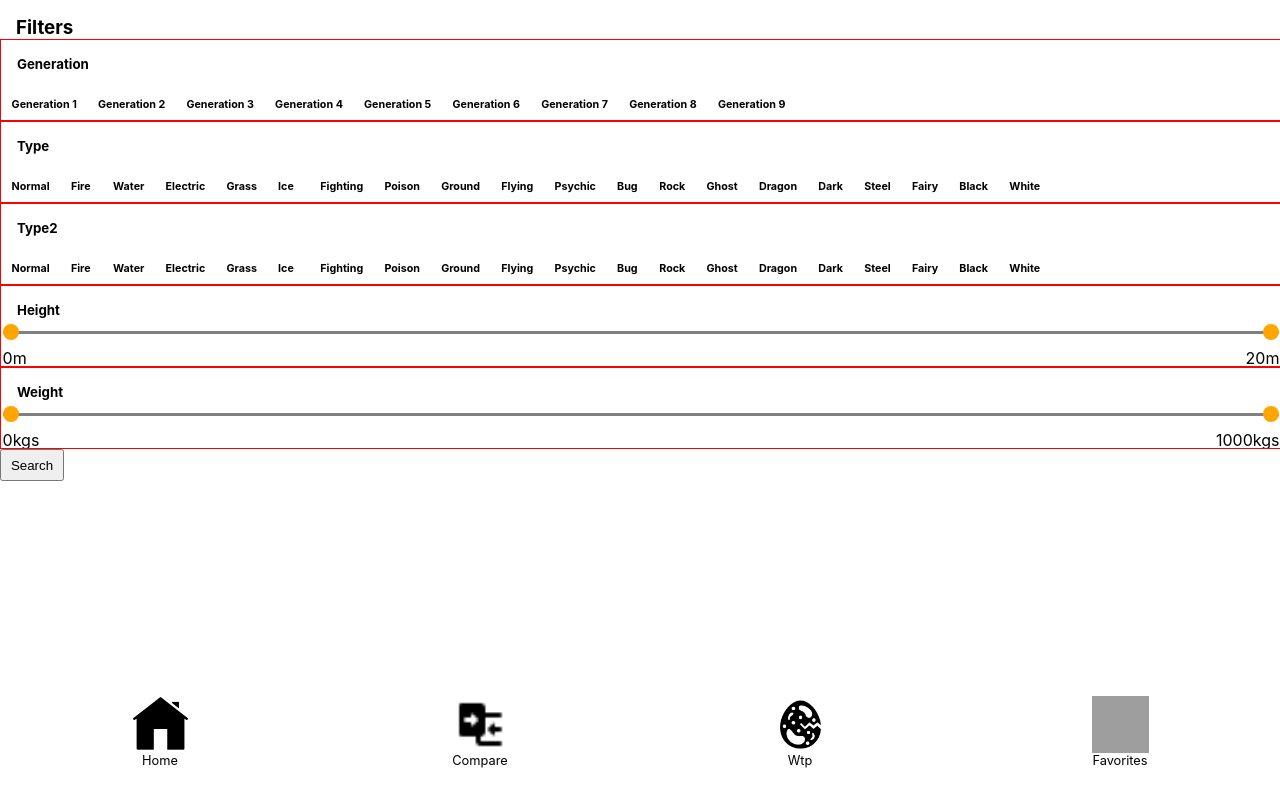
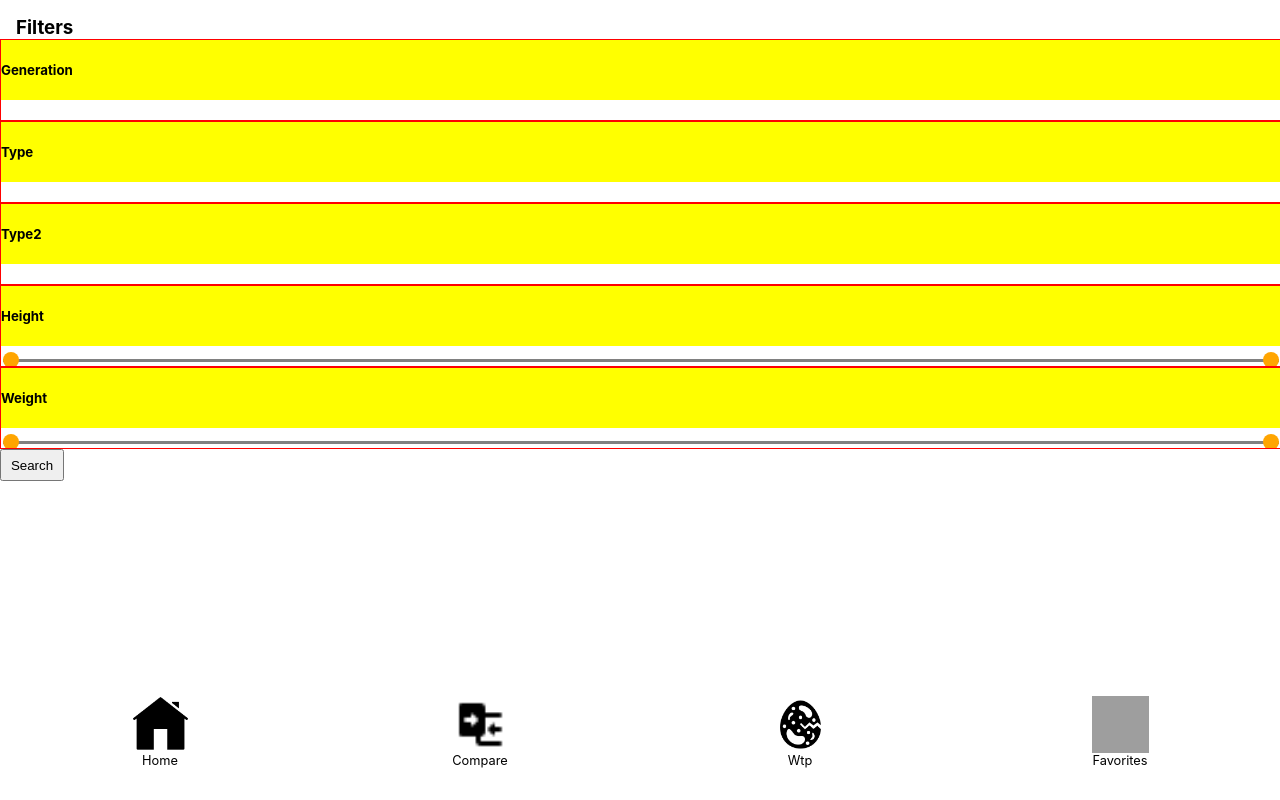
Before and after one commit to Cg9291/pokedex, a React (Create React App) app: page /filter/1 in a window 1280 px wide. Built offline with nearby package versions, Linux system fonts and the light colour scheme; grey boxes are pictures that could not be loaded.

Commit message:
restructured parts of filter buttons ui & logic in order to hide radio & while keeping multiple options selected

```diff
--- a/src/pages/FilteredSearch.tsx
+++ b/src/pages/FilteredSearch.tsx
@@ -6,6 +6,31 @@ import { FilterInfoInterface, PokemonGenerationsListInterface } from "../interfa
 import { typesColors } from "../objects/typesColors";
 import { capitalizeWords } from "../functions/utilities/capitalizeWords";
 import { pokemonGenerationsList } from "../objects/pokemonGenerationsList";
+import { Interface } from "readline";
+
+export interface LocalTransmittedDataInterface {
+    generation?: string;
+    type?: string;
+    type2?: string;
+    height?: string;
+    weight?: string;
+}
+
+export interface InputThumbsRefsInterface {
+    min: HTMLInputElement | null;
+    max: HTMLInputElement | null;
+}
+
+export interface FocusedFilterOptionsInterface {
+    generation: string | null;
+    type: string | null;
+    type2: string | null;
+}
+
+export interface FocusedFilterOptionsKitInterface {
+    focusedFiltersOptions: FocusedFilterOptionsInterface;
+    setFocusedFiltersOptions: React.Dispatch<React.SetStateAction<FocusedFilterOptionsInterface>>;
+}
 
 export function FilteredSearchModal(): React.ReactElement {
     const [filterInfo] = useState<FilterInfoInterface>({
@@ -16,13 +41,16 @@ export function FilteredSearchModal(): React.ReactElement {
         weight: { name: "weight", style: "slider" }
     });
 
-    interface LocalTransmittedDataInterface {
-        generation?: string;
-        type?: string;
-        type2?: string;
-        height?: string;
-        weight?: string;
-    }
+    const [focusedFiltersOptions, setFocusedFiltersOptions] = useState<FocusedFilterOptionsInterface>({
+        generation: null,
+        type: null,
+        type2: null
+    });
+
+    const focusedFiltersOptionsKit: FocusedFilterOptionsKitInterface = {
+        focusedFiltersOptions: focusedFiltersOptions,
+        setFocusedFiltersOptions: setFocusedFiltersOptions
+    };
 
     const navigate = useNavigate();
 
@@ -64,11 +92,12 @@ export function FilteredSearchModal(): React.ReactElement {
                 let keyValue = 0;
                 for (const oneType in typesColors) {
                     myArr.push(
-                        <OptionsOfFilters
+                        <FiltersOption
                             key={keyValue}
                             optionValue={capitalizeWords(oneType)}
                             optionStyle={styleOfParentFilter}
-                            nameOfParentFilter={nameOfParentFilter}
+                            filtersName={nameOfParentFilter}
+                            focusedFiltersOptionsKit={focusedFiltersOptionsKit}
                         />
                     );
                     keyValue++;
@@ -76,20 +105,21 @@ export function FilteredSearchModal(): React.ReactElement {
                 return myArr;
             } else if (nameOfParentFilter === "generation") {
                 return pokemonGenerationsList.map((x: PokemonGenerationsListInterface, index: number) => (
-                    <OptionsOfFilters
+                    <FiltersOption
                         key={index}
                         optionValue={capitalizeWords(`${x.generation}`)}
                         optionStyle={styleOfParentFilter}
-                        nameOfParentFilter={nameOfParentFilter}
+                        filtersName={nameOfParentFilter}
+                        focusedFiltersOptionsKit={focusedFiltersOptionsKit}
                     />
                 ));
             }
         } else if (styleOfParentFilter === "slider") {
             return (
-                <OptionsOfFilters
+                <FiltersOption
                     optionStyle={styleOfParentFilter}
                     optionValue="Slider"
-                    nameOfParentFilter={nameOfParentFilter}
+                    filtersName={nameOfParentFilter}
                 />
             );
         }
@@ -97,73 +127,95 @@ export function FilteredSearchModal(): React.ReactElement {
 
     //JSX COMPONENTS
     function Filters(props: { styleOfFilter: string; nameOfFilter: string }): React.ReactElement {
+        //const focusedElements = { generation };
         return (
-            <ContainerOfFilters>
-                <HeadersOfFilters headerValue={capitalizeWords(props.nameOfFilter)} />
+            <FiltersContainer>
+                <FiltersHeader headerValue={capitalizeWords(props.nameOfFilter)} />
                 <OptionsContainer>{displayOptions(props.styleOfFilter, props.nameOfFilter)}</OptionsContainer>
-            </ContainerOfFilters>
+            </FiltersContainer>
         );
     }
 
-    function HeadersOfFilters(props: { headerValue: string }): React.ReactElement {
+    function FiltersHeader(props: { headerValue: string }): React.ReactElement {
         return (
-            <ContainerOfHeadersOfFilters>
-                <ValueOfHeadersOfFilters>{props.headerValue}</ValueOfHeadersOfFilters>
-            </ContainerOfHeadersOfFilters>
+            <FiltersHeadersContainer>
+                <FiltersHeadersValue>{props.headerValue}</FiltersHeadersValue>
+            </FiltersHeadersContainer>
         );
     }
 
-    function OptionsOfFilters(props: {
+    function FiltersOption(props: {
         optionValue: string;
         optionStyle: string;
-        nameOfParentFilter: string;
+        filtersName: string;
+        focusedFiltersOptionsKit?: FocusedFilterOptionsKitInterface;
     }): React.ReactElement {
+        const handleClick = () => {
+            props.focusedFiltersOptionsKit?.setFocusedFiltersOptions({
+                ...props.focusedFiltersOptionsKit.focusedFiltersOptions,
+                [props.filtersName]: props.optionValue
+            });
+        };
+
+        const isOptionFocused =
+            props.focusedFiltersOptionsKit?.focusedFiltersOptions[
+                props.filtersName as keyof FocusedFilterOptionsInterface
+            ] === props.optionValue;
+
         return props.optionStyle === "button" ? (
-            <OptionsButtonContainer>
+            <OptionsButtonContainer $isFocused={isOptionFocused ? true : false}>
                 <OptionsButtonLabel>
-                    {props.nameOfParentFilter === "generation" ? (
+                    {props.filtersName === "generation" ? (
                         <>
                             <OptionValue>{` Generation ${Number(props.optionValue)}`}</OptionValue>
-                            <ButtonInput name={props.nameOfParentFilter} value={props.optionValue} required />
+                            <ButtonInput
+                                name={props.filtersName}
+                                value={props.optionValue}
+                                checked={isOptionFocused ? true : false}
+                                onClick={handleClick}
+                                required
+                            />
                         </>
                     ) : (
                         <>
                             <OptionValue>{props.optionValue}</OptionValue>
-                            <ButtonInput name={props.nameOfParentFilter} value={props.optionValue} />
+                            <ButtonInput
+                                name={props.filtersName}
+                                value={props.optionValue}
+                                checked={isOptionFocused ? true : false}
+                                onClick={handleClick}
+                            />
                         </>
                     )}
                 </OptionsButtonLabel>
             </OptionsButtonContainer>
         ) : (
-            <Sliders nameOfParentFilter={props.nameOfParentFilter} />
+            <Sliders nameOfParentFilter={props.filtersName} />
         );
     }
 
     function Sliders(props: { nameOfParentFilter: string }): React.ReactElement {
-        interface inputThumbsRefsInterface {
-            min: HTMLInputElement | null;
-            max: HTMLInputElement | null;
-        }
         const [sliderMinValue, setSliderMinValue] = useState<number>(0);
         const [sliderMaxValue, setSliderMaxValue] = useState<number>(props.nameOfParentFilter === "height" ? 20 : 1000);
-        const inputThumbsRefs = useRef<inputThumbsRefsInterface>({ min: null, max: null });
+        const inputThumbsRefs = useRef<InputThumbsRefsInterface>({ min: null, max: null });
 
         const handleSliderChange = (e: React.FormEvent<HTMLInputElement>, isSliderMax?: boolean) => {
+            const currentSliderValue = Number(e.currentTarget.value);
             if (isSliderMax) {
-                if (Number(e.currentTarget.value) > sliderMinValue) {
-                    setSliderMaxValue(Number(e.currentTarget.value));
+                if (currentSliderValue > sliderMinValue) {
+                    setSliderMaxValue(currentSliderValue);
                 } else {
                     inputThumbsRefs.current.max?.focus();
-                    setSliderMaxValue(Number(e.currentTarget.value));
-                    setSliderMinValue(Number(e.currentTarget.value));
+                    setSliderMaxValue(currentSliderValue);
+                    setSliderMinValue(currentSliderValue);
                 }
             } else {
-                if (Number(e.currentTarget.value) < sliderMaxValue) {
-                    setSliderMinValue(Number(e.currentTarget.value));
+                if (currentSliderValue < sliderMaxValue) {
+                    setSliderMinValue(currentSliderValue);
                 } else {
                     inputThumbsRefs.current.min?.focus();
-                    setSliderMaxValue(Number(e.currentTarget.value));
-                    setSliderMinValue(Number(e.currentTarget.value));
+                    setSliderMinValue(currentSliderValue);
+                    setSliderMaxValue(currentSliderValue);
                 }
             }
         };
@@ -238,14 +290,19 @@ const Form = styled.form.attrs({
 const Title = styled.h3`
     margin: 1rem 0 0 1rem;
 `;
-const ContainerOfFilters = styled(ContainerPrototype)`
+const FiltersContainer = styled(ContainerPrototype)`
     height: 5rem;
     flex-direction: column;
     border: 0.1rem solid red;
 `;
-const ContainerOfHeadersOfFilters = styled.div``;
-const ValueOfHeadersOfFilters = styled.h5`
-    margin: 1rem 0 0 1rem;
+const FiltersHeadersContainer = styled.div`
+    min-height: 2rem
+    display: flex;
+    align-items: start;
+    background:yellow;
+`;
+const FiltersHeadersValue = styled.h5`
+    //margin: 1rem 0 0 1rem;
 `;
 
 const OptionsContainer = styled(ContainerPrototype)`
@@ -254,12 +311,14 @@ const OptionsContainer = styled(ContainerPrototype)`
     overflow-x: scroll;
 `;
 
-const OptionsButtonContainer = styled.div`
+const OptionsButtonContainer = styled.div<{ $isFocused?: boolean }>`
     width: max-content;
     height: 2rem;
     margin: 0 0.1rem;
     padding: 0 0.5rem;
-    border: 0.1rem solid transparent;
+    border-radius: ${(props) => (props.$isFocused ? "7px" : "0px")};
+    border: ${(props) => (props.$isFocused ? "0.1rem solid grey" : "none")};
+    background-color: ${(props) => (props.$isFocused ? "lightgrey" : "inherit")};
 `;
 
 const OptionsButtonLabel = styled.label`
@@ -272,6 +331,8 @@ const OptionsButtonLabel = styled.label`
 const ButtonInput = styled.input.attrs({ type: "radio" })`
     /*    height: 0;
     width: 0; */
+    opacity: 0;
+    pointer-events: none;
 `;
 
 const OptionValue = styled.h6`
```
